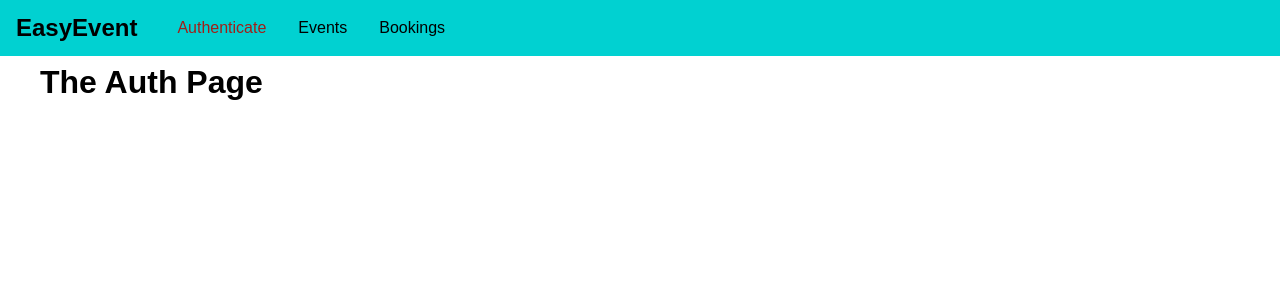
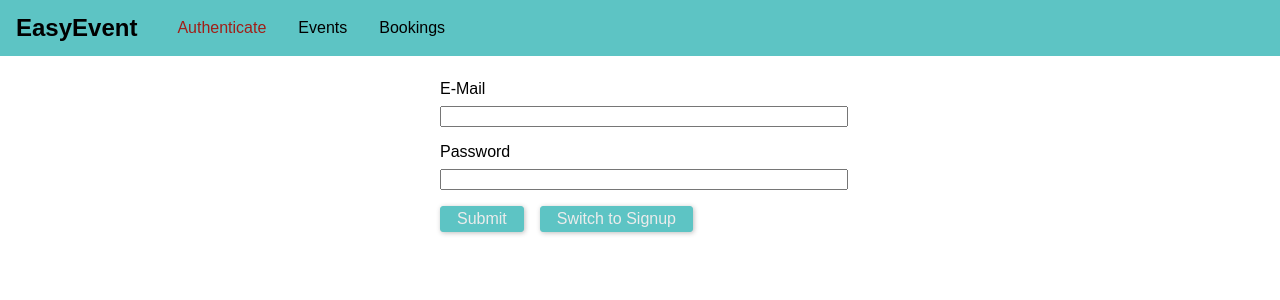
Before and after one commit to vhamet/EventBooking, a React (Create React App) app in the folder frontend/: page /auth in a window 1280 px wide. Shown: the top 300 px of the page. Built offline with nearby package versions, Linux system fonts and the light colour scheme; the HTML template or start-up script is replaced by a standard one.

Commit message:
Hitting the API

```diff
--- a/frontend/src/components/navigation/MainNavigation.css
+++ b/frontend/src/components/navigation/MainNavigation.css
@@ -4,7 +4,7 @@
     top: 0;
     width: 100%;
     height: 3.5rem;
-    background: #01d1d1;
+    background: #5dc4c4;
     padding: 0 1rem;
     display: flex;
     align-items: center;
--- /dev/null
+++ b/frontend/src/pages/Auth.css
@@ -0,0 +1,37 @@
+.auth-form {
+    width: 25rem;
+    max-width: 80%;
+    margin: 5rem auto;
+}
+
+.form-control label,
+.form-control input {
+    width: 100%;
+    display: block;
+}
+
+.form-control label {
+    margin-bottom: .5rem;
+}
+
+.form-control {
+    margin-bottom: 1rem;
+}
+
+.form-actions button {
+    background: #5dc4c4;
+    font: inherit;
+    border: 1px solid #5dc4c4;
+    border-radius: 3px;
+    padding: .2rem 1rem;
+    margin-right: 1rem;
+    box-shadow: 1px 1px 5px rgba(0, 0, 0, .26);
+    color: rgb(236, 236, 236);
+    cursor: pointer;
+}
+
+.form-actions button:hover,
+.form-actions button:active {
+    background: #4a9b9b;
+    border: #4a9b9b;
+}
--- a/frontend/src/pages/Auth.js
+++ b/frontend/src/pages/Auth.js
@@ -1,9 +1,91 @@
 import React, { Component } from 'react';
+import './Auth.css'
 
 class AuthPage extends Component {
+  state = {
+    isLogin: true
+  }
+
+  constructor(props) {
+    super(props);
+    this.emailEl= React.createRef();
+    this.passwordEl= React.createRef();
+  }
+
+  switchModeHandler = () => {
+    this.setState(prevState => {
+      return { isLogin: !prevState.isLogin };
+    });
+  }
+
+  submitHandler = (e) => {
+    e.preventDefault();
+    const email = this.emailEl.current.value;
+    const password = this.passwordEl.current.value;
+
+    if (!email.trim().length || !password.trim().length)
+      return;
+
+    let requestBody = {
+      query: `
+        query {
+          login(email: "${email}", password: "${password}") {
+            userId
+            token
+            tokenExpiration
+          }
+        }
+      `
+    };
+
+    if (!this.state.isLogin) {
+      requestBody = {
+        query: `
+          mutation {
+            createUser(userInput: {email: "${email}", password: "${password}"}) {
+              _id
+              email
+             }
+          }
+        `
+      };
+    }
+
+    fetch('http://localhost:4000/graphql', {
+      method: 'POST',
+      body: JSON.stringify(requestBody),
+      headers: {
+        'Content-Type': 'application/json'
+      }
+    })
+    .then(res => {
+      if (res.status !== 200 && res.status !== 201) {
+        throw new Error('Failed');
+      }
+      return res.json();
+    })
+    .then(data => console.log(data))
+    .catch(err => {
+      console.log(err);
+    });
+  };
+
   render() {
     return (
-      <h1>The Auth Page</h1>
+      <form className="auth-form" onSubmit={this.submitHandler}>
+        <div className="form-control">
+          <label htmlFor="email">E-Mail</label>
+          <input type="email" id="email" ref={this.emailEl} />
+        </div>
+        <div className="form-control">
+          <label htmlFor="password">Password</label>
+          <input type="password" id="password" ref={this.passwordEl} />
+        </div>
+        <div className="form-actions">
+          <button type="submit">Submit</button>
+          <button type="button" onClick={this.switchModeHandler}>Switch to {this.state.isLogin ? 'Signup' : 'Login'}</button>
+        </div>
+      </form>
     );
   }
 }
```
Also changed, not shown: 1 other file (tests, documents, lock files or other folders).
